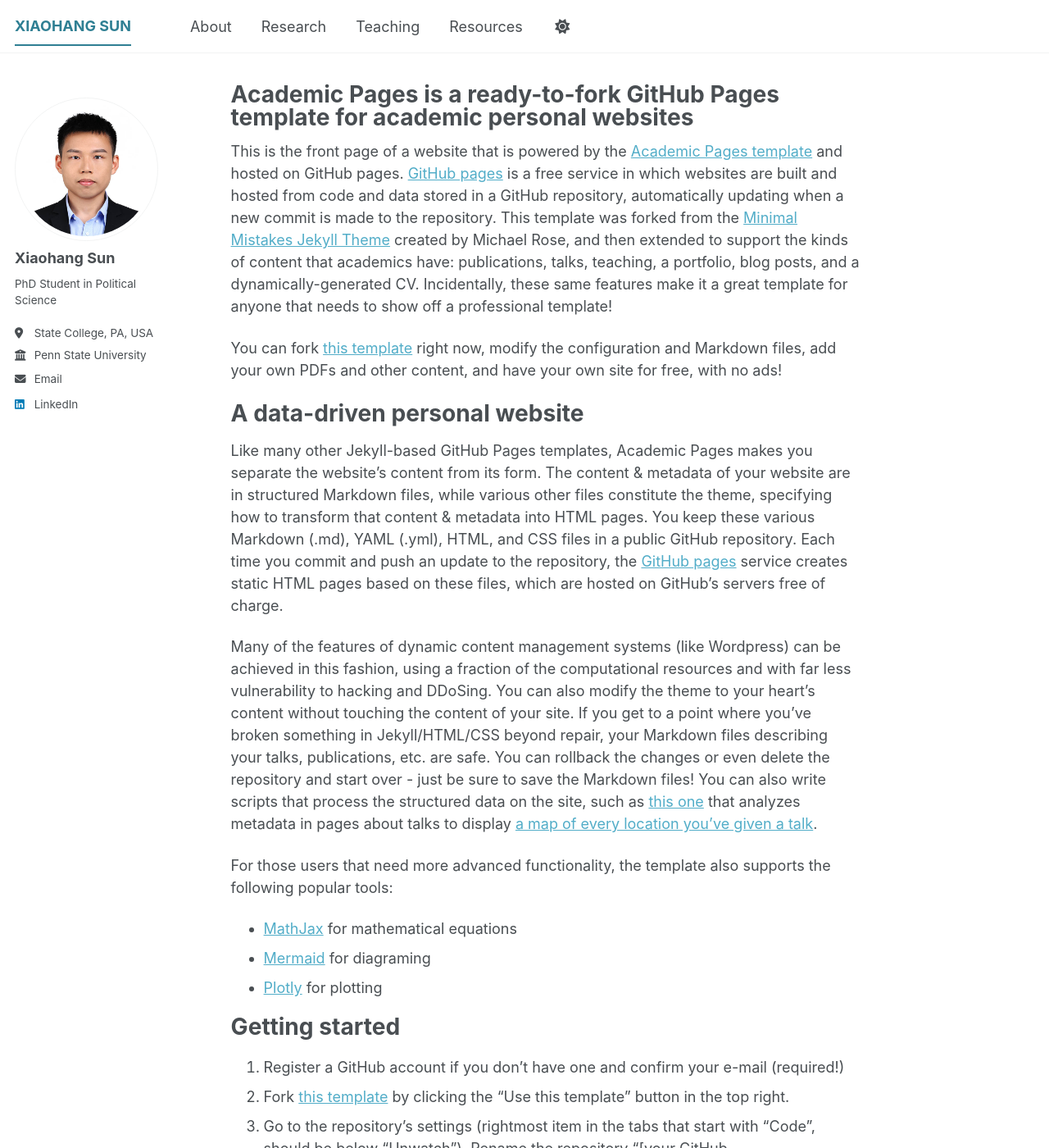
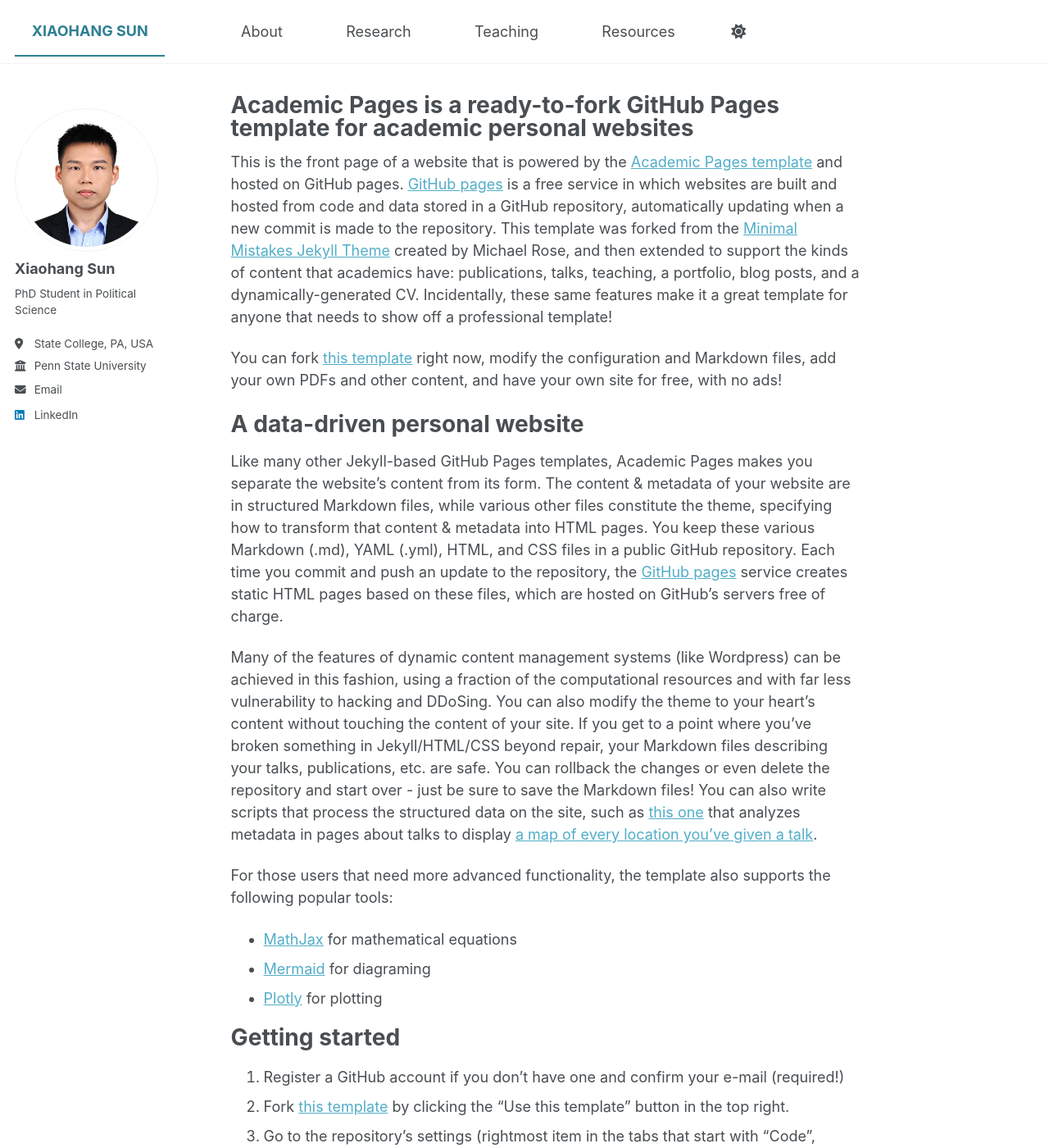
Before and after one commit to xiaohangsun/xiaohangsun.github.io, a Jekyll site: the page built from _pages/about.md, in a window 1280 px wide and 1400 px high. Shown: the whole window at 82% size. Built offline with Jekyll 4.4.1, drawn with Linux system fonts in a browser that asks for light colours; a script bundle is joined from its source files by our own code; library files that are not in the unit come from our copies.

Commit message:
Tweak navbar spacing for better item separation
Added spacing adjustments for navbar items.

```diff
--- a/assets/css/main.scss
+++ b/assets/css/main.scss
@@ -41,3 +41,39 @@
     "vendor/font-awesome/solid",
     "vendor/font-awesome/brands"
 ;
+
+/* =========================
+   Navbar spacing (tweak)
+   ========================= */
+
+/* More space between top menu items */
+.greedy-nav .visible-links a,
+.greedy-nav .hidden-links a {
+  padding-left: 1.15rem;
+  padding-right: 1.15rem;
+}
+
+/* Slight extra gap between items */
+.greedy-nav .visible-links li {
+  margin-left: 0.35rem;
+  margin-right: 0.35rem;
+}
+
+/* Optional: a bit more vertical breathing room */
+.greedy-nav a {
+  padding-top: 0.85rem;
+  padding-bottom: 0.85rem;
+}
+
+/* Optional: only apply bigger spacing on larger screens (uncomment if you prefer)
+@media (min-width: 64em) {
+  .greedy-nav .visible-links a {
+    padding-left: 1.25rem;
+    padding-right: 1.25rem;
+  }
+  .greedy-nav .visible-links li {
+    margin-left: 0.45rem;
+    margin-right: 0.45rem;
+  }
+}
+*/
```
